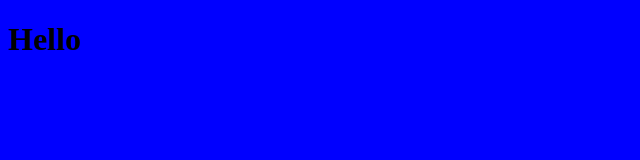
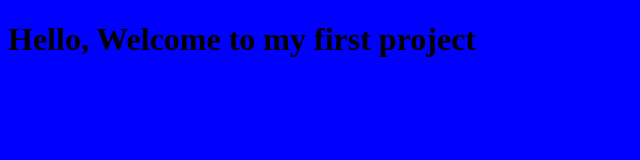
Before and after one commit to Sharathpd14/Web-Development, a plain HTML site: page index.html in a window 1280 px wide. Shown: the whole page, without its empty margins (0-640 px from the left). Drawn offline with Linux system fonts and the light colour scheme.

Commit message:
Second commit

```diff
--- a/index.html
+++ b/index.html
@@ -9,7 +9,7 @@
 </head>
 
 <body>
-    <h1>Hello</h1>
+    <h1>Hello, Welcome to my first project</h1>
     <script src="script.js"></script>
 </body>
 
```
